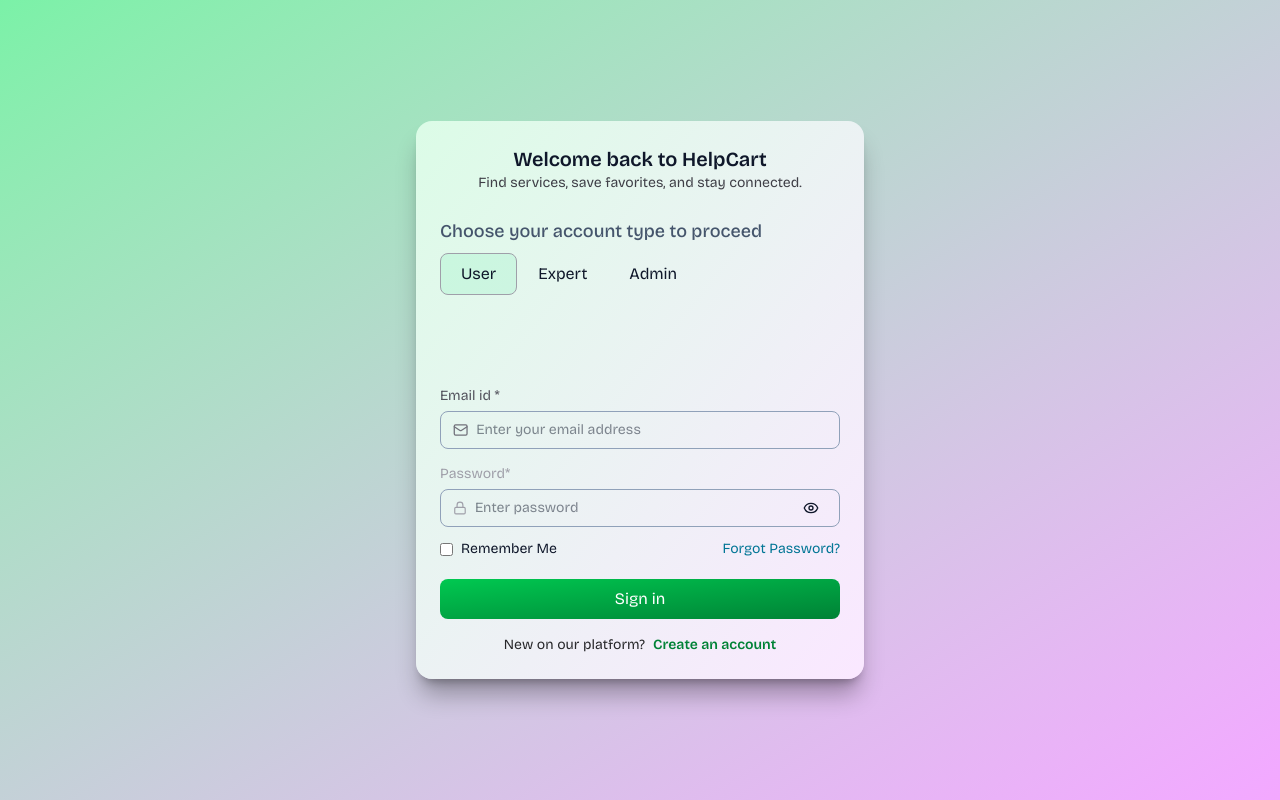
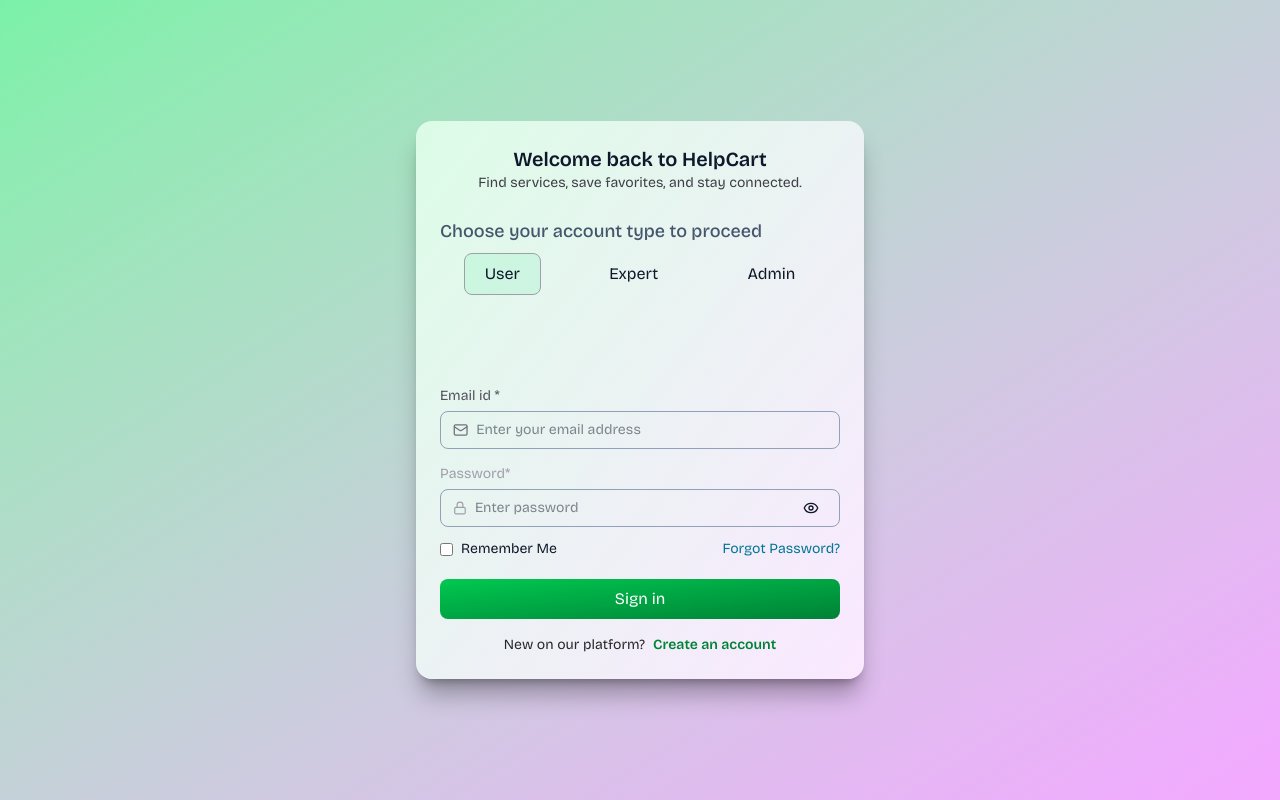
Before and after one commit to ranjeetboy-R/Help-Cart-FullStack, a Next.js app in the folder client/: page /auth/login in a window 1280 px wide. Built offline with nearby package versions, Linux system fonts and the light colour scheme; no server answers.

Commit message:
changes 19

```diff
--- a/client/app/auth/components/LoginForm.jsx
+++ b/client/app/auth/components/LoginForm.jsx
@@ -109,7 +109,7 @@
             <div className="flex flex-col mt-5">
                 <p className="text-lg font-medium text-slate-600">Choose your account type to proceed</p>
 
-                <div className="flex flex-wrap mt-2">
+                <div className="flex flex-wrap justify-around mt-2">
 
                     <button type="button" onClick={() => { setRole("user"); setFormData(emptyForm) }} className={`${role === "user" ? 'border-zinc-400 bg-green-400/10' : ''} border border-transparent px-5 cursor-pointer py-2 rounded-lg`}>
                         User
```
